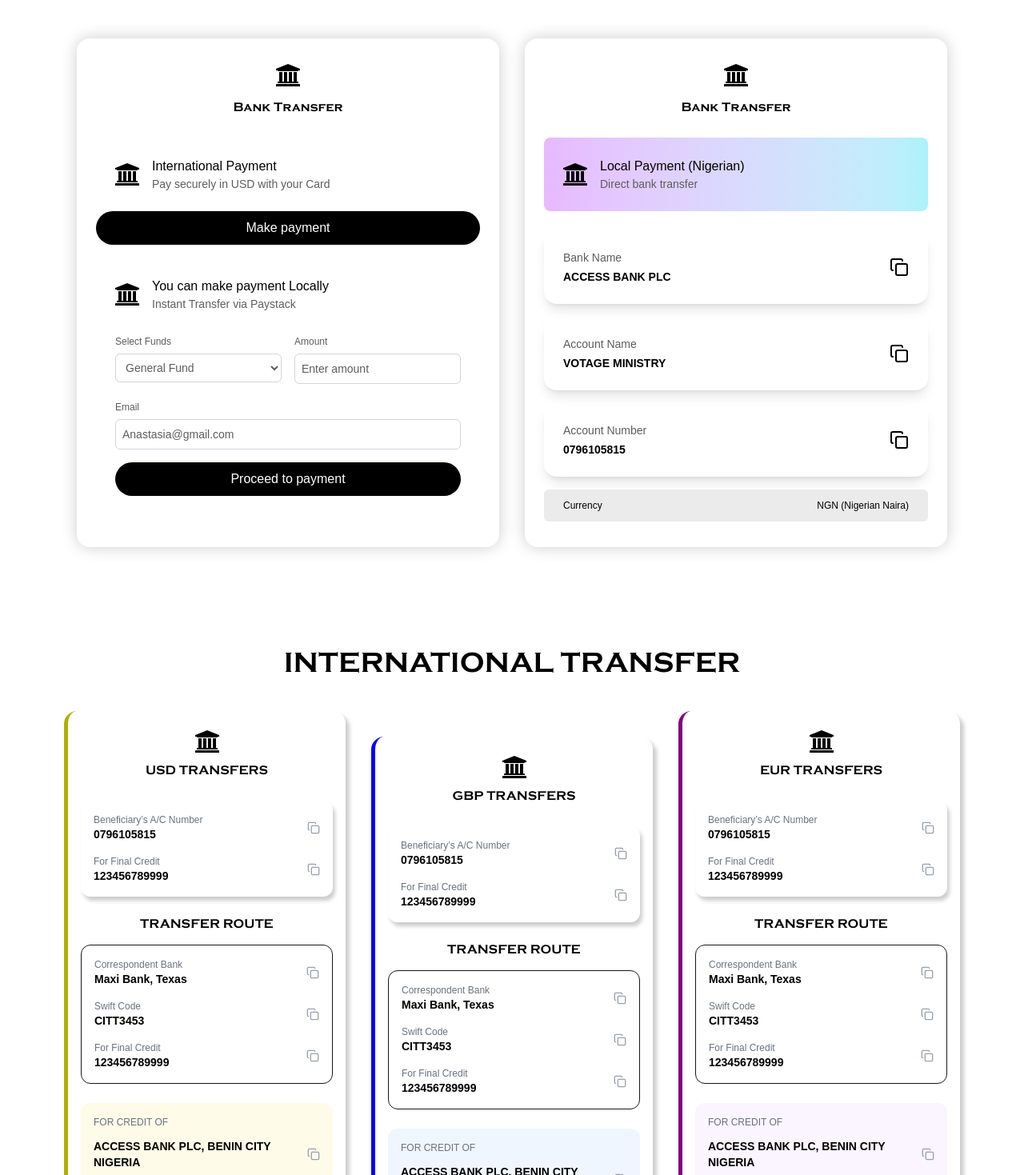
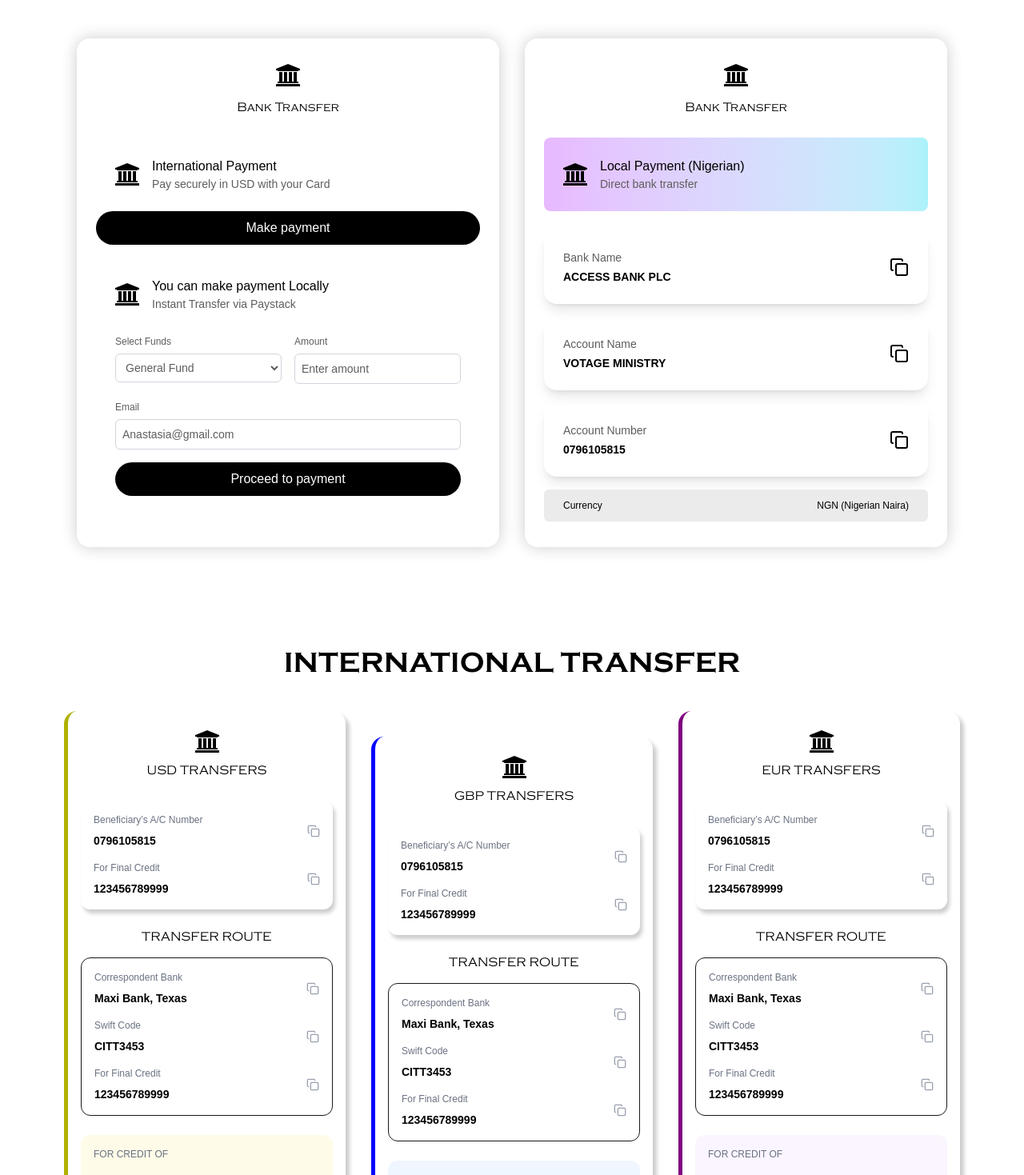
Before and after one commit to dennisdoesports-coder/the-votage-web, a Next.js app: page /give in a window 1280 px wide. Shown: the part 981-2450 px from the top of the page at 80% size. Built offline with nearby package versions, Linux system fonts and the light colour scheme.

Commit message:
add where giving go to header

```diff
--- a/app/give/page.tsx
+++ b/app/give/page.tsx
@@ -3,6 +3,7 @@
 import { GiveHero } from "@/components/give/give-hero";
 import JoinMission from "@/components/give/join-mission";
 import InternationalTransfer from "@/components/give/international-transfer";
+import WhereGiving from "@/components/give/where-giving";
 
 export default function GivePage() {
   return (
@@ -13,6 +14,7 @@
         <GiveHero />
         <JoinMission />
         <InternationalTransfer />
+        <WhereGiving />
       </main>
 
       <Footer />
--- a/components/give/copy-field.tsx
+++ b/components/give/copy-field.tsx
@@ -15,7 +15,7 @@
   return (
     <div className="flex items-center justify-between gap-3">
       <div>
-        <p className="text-xs text-gray-500">{label}</p>
+        <p className="text-xs text-gray-500 mb-2">{label}</p>
         <p className="font-semibold text-sm text-black">{value}</p>
       </div>
 
--- a/components/give/give-hero.tsx
+++ b/components/give/give-hero.tsx
@@ -5,7 +5,7 @@
 
 export const GiveHero = () => {
   return (
-    <div className="relative w-full h-screen min-h-200 flex items-center lg:px-20  overflow-hidden">
+    <div className="relative w-full h-screen min-180 flex items-center lg:px-20  overflow-hidden">
       {/* Background Image */}
       <div
         className="absolute inset-0 bg-cover bg-center bg-no-repeat z-0"
@@ -26,7 +26,7 @@
           className="font-display font-bold text-white uppercase tracking-[0.02em] leading-[1em]
                      text-4xl md:text-6xl lg:text-[72px] mb-6"
         >
-           Giving
+          Giving
         </motion.h1>
 
         {/* Subheadline */}
--- a/components/give/international-payment.tsx
+++ b/components/give/international-payment.tsx
@@ -12,7 +12,7 @@
           height={30}
           className="mb-4"
         />
-        <h1 className="font-display text-black">Bank Transfer</h1>
+        <h1 className="font-display-light text-black">Bank Transfer</h1>
       </div>
 
       <div className="mt-3">
--- a/components/give/local-payment.tsx
+++ b/components/give/local-payment.tsx
@@ -21,7 +21,7 @@
           height={30}
           className="mb-4"
         />
-        <h1 className="font-display text-black">Bank Transfer</h1>
+        <h1 className="font-display-light text-black">Bank Transfer</h1>
       </div>
 
       <div className="bg-linear-90 from-[#c145ff61] to-[#1FDDF261] rounded-lg p-6">
--- a/components/give/transfer-card.tsx
+++ b/components/give/transfer-card.tsx
@@ -30,7 +30,7 @@
           height={30}
           className="mb-3"
         />{" "}
-        <h3 className="text-black font-display">{data.title}</h3>
+        <h3 className="text-black font-display-light">{data.title}</h3>
       </div>
 
       {/* Beneficiary */}
@@ -45,7 +45,7 @@
       </div>
 
       {/* Transfer Route */}
-      <h4 className="font-display text-black text-center mb-3">
+      <h4 className="font-display-light text-black text-center mb-3">
         TRANSFER ROUTE
       </h4>
 
--- /dev/null
+++ b/components/give/where-giving.tsx
@@ -0,0 +1,22 @@
+import Image from "next/image";
+import React from "react";
+
+export default function WhereGiving() {
+  return (
+    <div className="min-h-50 pt-8 bg-white">
+      {/* Section Header */}
+      <div className="mb-8 position-relative mx-auto w-fit">
+        <h2 className="font-display text-center text-2xl md:text-3xl lg:text-4xl font-black text-black leading-tight uppercase">
+          Where Your giving Goes to
+        </h2>
+        <Image
+          src="/img/give/stroke.svg"
+          alt="Bank Logo"
+          width={30}
+          height={30}
+          className="mb-4"
+        />
+      </div>
+    </div>
+  );
+}
```
Also changed, not shown: public/img/give/stroke.svg (added).
